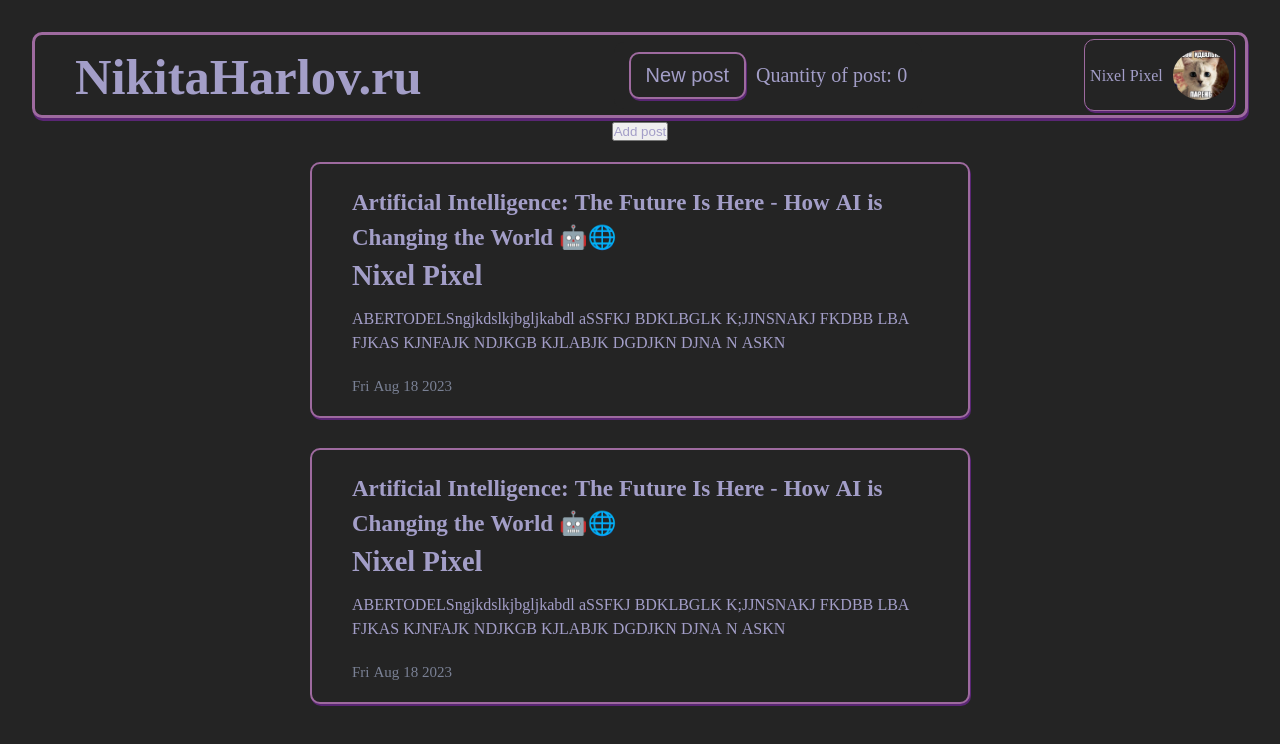
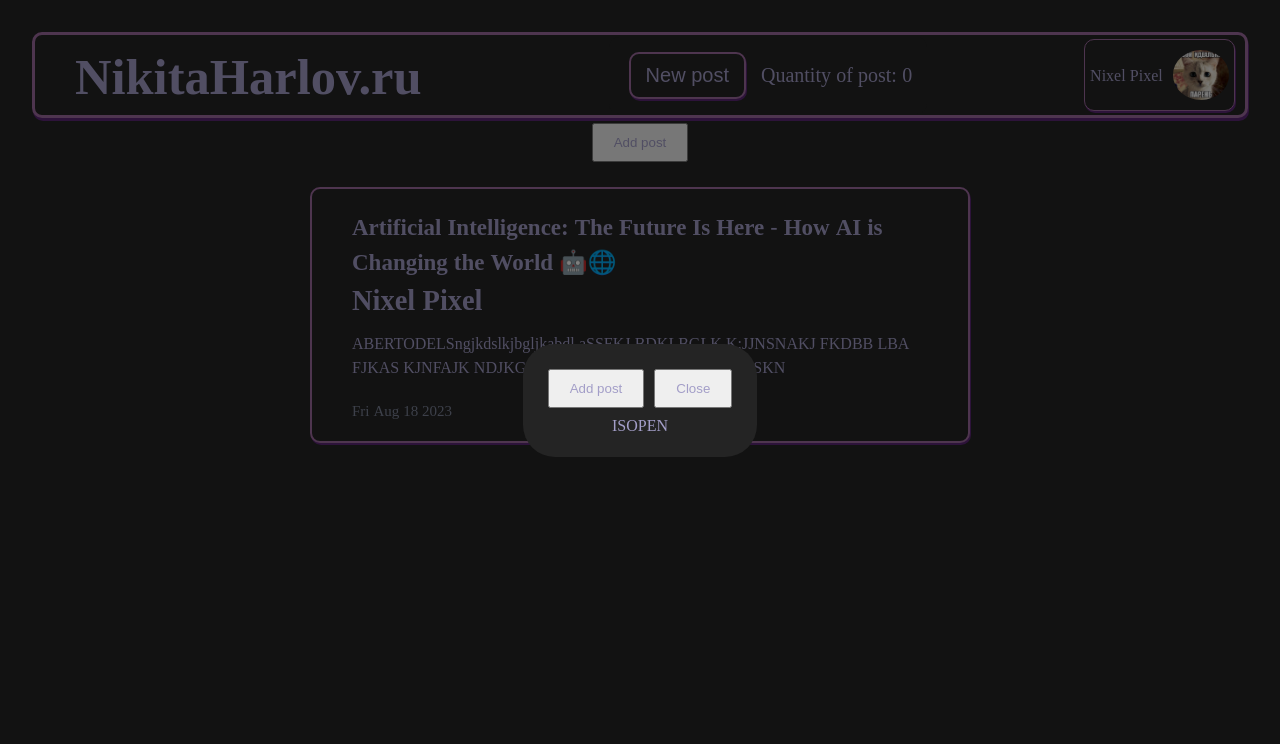
Before and after one commit to terracodum/NetWorking, a React (Vite) app: page / in a window 1280 px wide. Both pictures are taken after a click on the button "Add post". Shown: the top 744 px of the page. Built offline with nearby package versions, Linux system fonts and the light colour scheme.

Commit message:
Add popup for adding more posts

```diff
--- a/src/App.css
+++ b/src/App.css
@@ -10,12 +10,15 @@
   --secondary: #64624a;
   --accent: #9e6a9f;
 }
+
 * {
   color: var(--text);
 }
+
 body {
   background-color: var(--background);
 }
+
 .postContainer {
   margin: 20px 0;
   display: flex;
@@ -23,6 +26,40 @@ body {
   justify-content: space-between;
   align-items: center;
 }
+
 .postContainer > div {
   background-color: var(--background);
 }
+
+/* "Обертка" для попапа, добавляет затемнение на фон, когда попап открыт */
+.overlay {
+  position: fixed;
+
+  width: 100vw;
+  height: 100vh;
+
+  top: 0;
+  left: 0;
+
+  background-color: rgba(0, 0, 0, 0.5);
+
+  display: flex;
+  justify-content: center;
+  align-items: center;
+}
+
+.popup {
+  padding: 20px;
+
+  background-color: var(--background);
+  border-radius: 2rem;
+}
+
+button {
+  padding: 10px 20px;
+  margin: 5px;
+}
+
+button:hover {
+  cursor: pointer;
+}
--- a/src/App.tsx
+++ b/src/App.tsx
@@ -1,6 +1,6 @@
-import { useState } from 'react';
+import { useState } from "react";
+import "./App.css";
 import Header from "./components/Header.tsx";
-import "./App.css";
 import Post from "./components/Post.tsx";
 import coolAva from "./assets/ip5k_G-4Zh0.jpg";
 
@@ -8,36 +8,83 @@ type Props = {
   userName: string;
 };
 
+interface IPost {
+  author: string;
+  title: string;
+  text: string;
+  date: Date;
+}
+
 function App(props: Props) {
   const testPost = {
     author: props.userName,
-    title: "Artificial Intelligence: The Future Is Here - How AI is Changing the World 🤖🌐",
+    title:
+      "Artificial Intelligence: The Future Is Here - How AI is Changing the World 🤖🌐",
     text: "ABERTODELSngjkdslkjbgljkabdl aSSFKJ BDKLBGLK K;JJNSNAKJ FKDBB LBA FJKAS KJNFAJK NDJKGB KJLABJK DGDJKN DJNA N ASKN",
     date: new Date(2023, 7, 18),
+  };
+
+  const [posts, setPosts] = useState([testPost]);
+  const [isOpen, setIsOpen] = useState(false);
+
+  function openPopup() {
+    setIsOpen(true);
   }
 
-  const [posts, setPosts] = useState([testPost]);
-
   function addPost() {
-    setPosts([...posts, testPost])
+    setPosts([...posts, testPost]);
+    setIsOpen(false);
   }
 
   return (
     <>
       <Header img={coolAva} userName={props.userName} />
 
-      <button onClick={addPost} >
-        Add post
-      </button>
+      <button onClick={openPopup}>Add post</button>
 
       <div className="postContainer">
-        {posts.map((post) => {
+        {/*
+          Выводим ВСЕ посты, которые находятся в переменной `post`,
+          поскольку это стэйт, при добавлении туда элементов через setPosts
+          компонент ререндерится
+        */}
+        {posts.map((post: IPost) => {
           return (
-            <Post author={post.author} title={post.title} text={post.text} date={post.date} />
+            <Post
+              author={post.author}
+              title={post.title}
+              text={post.text}
+              date={post.date}
+            />
           );
         })}
       </div>
-      <></>
+
+      {/*
+        Наш попап, объяснения стилей в файле App.css
+      */}
+      {isOpen && (
+        <div className="overlay">
+          <div className="popup">
+            <div className="popup-header">
+              <button onClick={addPost} className="add-post-btn">
+                Add post
+              </button>
+
+              <button
+                onClick={() => {
+                  setIsOpen(false);
+                }}
+                className="close-popup-btn"
+              >
+                Close
+              </button>
+            </div>
+
+            <div className="popup-body">ISOPEN</div>
+          </div>
+        </div>
+      )}
     </>
   );
 }
```
